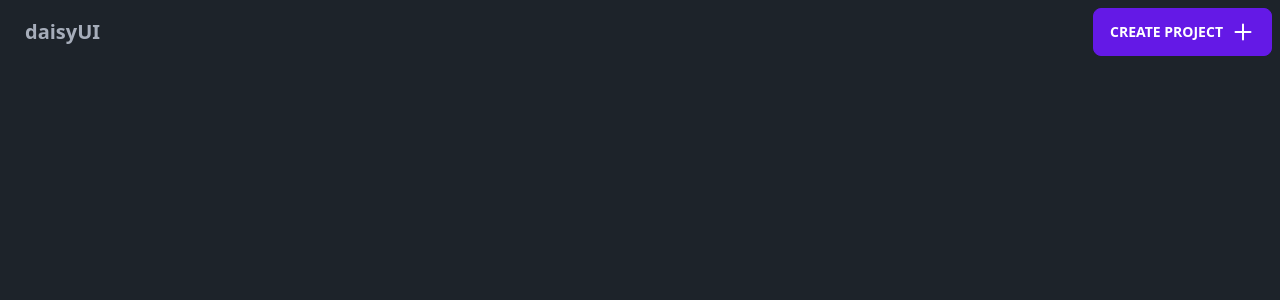
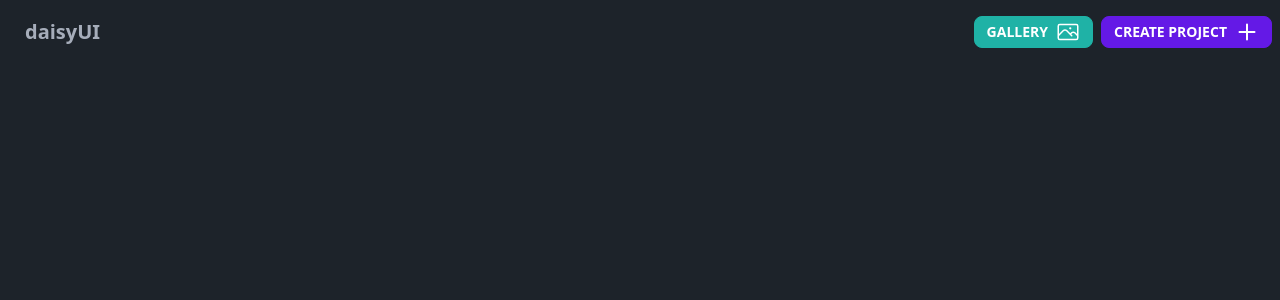
Before and after one commit to j0sephh123/fun-with-bun, a React (Vite) app: page / in a window 1280 px wide. Shown: the top 300 px of the page. Built offline with nearby package versions, Linux system fonts and the light colour scheme; no server answers.

Commit message:
boilerplate for gallery component

```diff
--- a/src/App.tsx
+++ b/src/App.tsx
@@ -49,13 +49,16 @@ function App() {
               />,
               project.attributes.name,
               new Date(project.attributes.createdAt).toLocaleString(),
-              <TrashIcon
+              <button
                 onClick={() =>
                   openDialog("Confirm Delete", () =>
                     api.deleteProject(project.id).then(refetch)
                   )
                 }
-              />,
+                className="btn btn-square btn-sm"
+              >
+                <TrashIcon />
+              </button>,
             ]}
           />
         ))}
--- a/src/components/TheNavbar.tsx
+++ b/src/components/TheNavbar.tsx
@@ -1,4 +1,5 @@
 import { openDialog } from "../store/store";
+import PhotoIcon from "./icons/PhotoIcon";
 import PlusIcon from "./icons/PlusIcon";
 
 export default function TheNavbar() {
@@ -7,8 +8,25 @@ export default function TheNavbar() {
       <div className="flex-1">
         <a className="btn btn-ghost normal-case text-xl">daisyUI</a>
       </div>
-      <div className="flex-none">
-        <PlusIcon onClick={() => openDialog("Create")} />
+      <div className="flex-none gap-2">
+
+        <button
+          onClick={() => openDialog("Gallery")}
+          className="btn btn-accent btn-sm"
+        >
+          Gallery
+          <PhotoIcon />
+        </button>
+
+        <button
+          onClick={() => openDialog("Create")}
+          className="btn btn-primary btn-sm"
+        >
+          Create Project
+          <PlusIcon />
+        </button>
+
+
       </div>
     </div>
   );
--- a/src/components/dialog/Dialog.tsx
+++ b/src/components/dialog/Dialog.tsx
@@ -1,4 +1,5 @@
 import { useDialogStore } from "../../store/store";
+import Gallery from "../gallery/Gallery";
 import CreateProjectForm from "../form/CreateProjectForm";
 import ConfirmDelete from "./ConfirmDelete";
 import DialogWrapper from "./DialogWrapper";
@@ -10,6 +11,7 @@ export default function Dialog() {
     <DialogWrapper>
       {dialog.type === "Create" && <CreateProjectForm />}
       {dialog.type === "Confirm Delete" && <ConfirmDelete />}
+      {dialog.type === "Gallery" && <Gallery />}
     </DialogWrapper>
   );
 }
--- a/src/components/dialog/DialogWrapper.tsx
+++ b/src/components/dialog/DialogWrapper.tsx
@@ -17,7 +17,7 @@ export default function DialogWrapper({ children }: Props) {
       ref={refCallback}
       className="modal"
     >
-      <form method="dialog" className="modal-box">
+      <form method="dialog" className="modal-box w-11/12 max-w-5xl">
         {children}
       </form>
       <form method="dialog" className="modal-backdrop">
--- a/src/components/form/CreateProjectForm.tsx
+++ b/src/components/form/CreateProjectForm.tsx
@@ -2,17 +2,25 @@ import { useState } from "react";
 import api from "../../api";
 import { useQueryClient } from "@tanstack/react-query";
 
-
 export default function CreateProjectForm() {
   const queryClient = useQueryClient();
 
-
-  const [avatar, setAvatar] = useState("");
+  const [avatar, setAvatar] = useState(
+    "https://upload.wikimedia.org/wikipedia/com7/React-icon.svg/1200px-Reacton.png"
+  );
   const [name, setName] = useState("");
 
+  // valid url, but invalid img - https://upload.wikimedia.org/wikipedia/com7/React-icon.svg/1200px-Reacton.png
   const createProject = async () => {
-    const fileBlob = await api.downloadImage(avatar);
-    const toBuffer = await fileBlob.arrayBuffer();
+    const response = await api.downloadImage(avatar);
+
+    // TODO extract status codes
+    if (response.status === 404) {
+      return;
+    }
+
+    const toBuffer = await response.arrayBuffer();
+
     const file = new File([toBuffer], `${name}.png`, { type: "image/png" });
 
     const formData = new FormData();
@@ -24,7 +32,7 @@ export default function CreateProjectForm() {
       .then((data) => {
         console.log("Project created:", data);
         setName("");
-        queryClient.invalidateQueries(['projects.get']);
+        queryClient.invalidateQueries(["projects.get"]);
       })
       .catch((error) => {
         console.error("There was an error creating the project", error);
--- /dev/null
+++ b/src/components/gallery/Gallery.tsx
@@ -0,0 +1,17 @@
+import GalleryItem from "./GalleryItem";
+
+export default function Gallery() {
+  return (
+    <div className="flex flex-wrap justify-between">
+      <GalleryItem />
+      <GalleryItem />
+      <GalleryItem />
+      <GalleryItem />
+      <GalleryItem />
+      <GalleryItem />
+      <GalleryItem />
+      <GalleryItem />
+      <GalleryItem />
+    </div>
+  );
+}
--- /dev/null
+++ b/src/components/gallery/GalleryItem.tsx
@@ -0,0 +1,15 @@
+export default function GalleryItem() {
+  return (
+    <div className="card card-compact w-44 bg-base-100 shadow-xl">
+      <figure>
+        <img className="mask mask-circle" src="/100x100.png" alt="Shoes" />
+      </figure>
+      <div className="card-body items-center">
+        <h2 className="card-title">Shoes!</h2>
+        <div className="card-actions">
+          <button className="btn btn-primary btn-sm">Buy Now</button>
+        </div>
+      </div>
+    </div>
+  );
+}
--- /dev/null
+++ b/src/components/icons/PhotoIcon.tsx
@@ -0,0 +1,18 @@
+export default function PhotoIcon() {
+  return (
+    <svg
+      xmlns="http://www.w3.org/2000/svg"
+      fill="none"
+      viewBox="0 0 24 24"
+      strokeWidth={1.5}
+      stroke="currentColor"
+      className="w-6 h-6"
+    >
+      <path
+        strokeLinecap="round"
+        strokeLinejoin="round"
+        d="M2.25 15.75l5.159-5.159a2.25 2.25 0 013.182 0l5.159 5.159m-1.5-1.5l1.409-1.409a2.25 2.25 0 013.182 0l2.909 2.909m-18 3.75h16.5a1.5 1.5 0 001.5-1.5V6a1.5 1.5 0 00-1.5-1.5H3.75A1.5 1.5 0 002.25 6v12a1.5 1.5 0 001.5 1.5zm10.5-11.25h.008v.008h-.008V8.25zm.375 0a.375.375 0 11-.75 0 .375.375 0 01.75 0z"
+      />
+    </svg>
+  );
+}
--- a/src/components/icons/PlusIcon.tsx
+++ b/src/components/icons/PlusIcon.tsx
@@ -1,12 +1,5 @@
-type Props = {
-  onClick: VoidFunction;
-};
-
-// decouple button and svg
-export default function PlusIcon({ onClick }: Props) {
+export default function PlusIcon() {
   return (
-    <button onClick={onClick} className="btn btn-primary">
-      Create Project
     <svg
       xmlns="http://www.w3.org/2000/svg"
       fill="none"
@@ -21,6 +14,5 @@ export default function PlusIcon({ onClick }: Props) {
         d="M12 4.5v15m7.5-7.5h-15"
       />
     </svg>
-    </button>
   );
 }
--- a/src/components/icons/TrashIcon.tsx
+++ b/src/components/icons/TrashIcon.tsx
@@ -1,9 +1,6 @@
-type Props = { onClick: VoidFunction };
-
-export default function TrashIcon({ onClick }: Props) {
+export default function TrashIcon() {
   return (
     <svg
-      onClick={onClick}
       xmlns="http://www.w3.org/2000/svg"
       fill="none"
       viewBox="0 0 24 24"
--- a/src/store/store.ts
+++ b/src/store/store.ts
@@ -1,6 +1,6 @@
 import { proxy, useSnapshot } from "valtio";
 
-export type DialogType = "Create" | "Confirm Delete";
+export type DialogType = "Create" | "Confirm Delete" | "Gallery";
 export type DialogState = {
   showFn: (() => void) | undefined;
   closeFn: (() => void) | undefined;
```
Also changed, not shown: public/100x100.png (added), public/200x100.png (added). Lines whose indentation alone changed are shown as unchanged.
